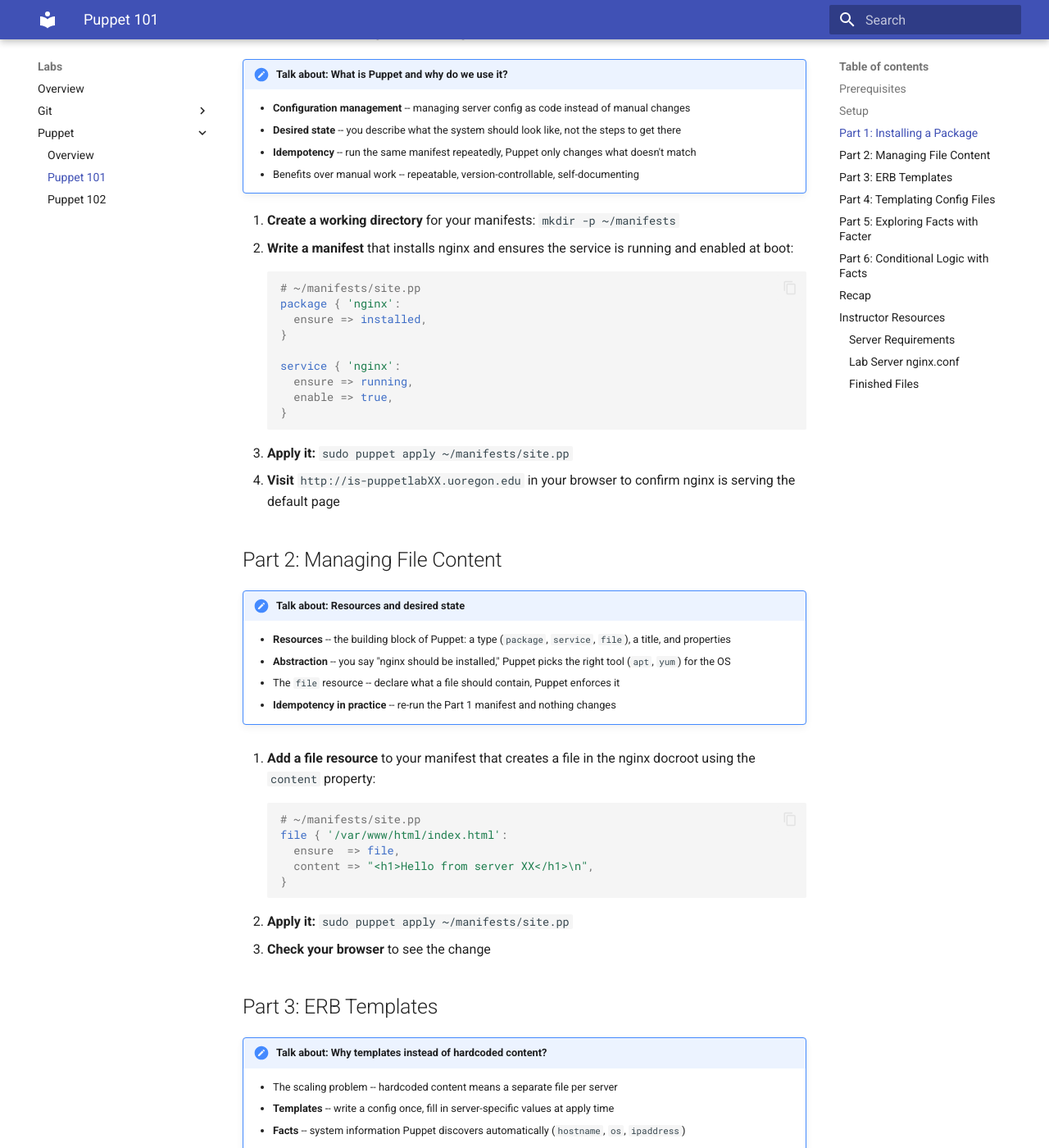
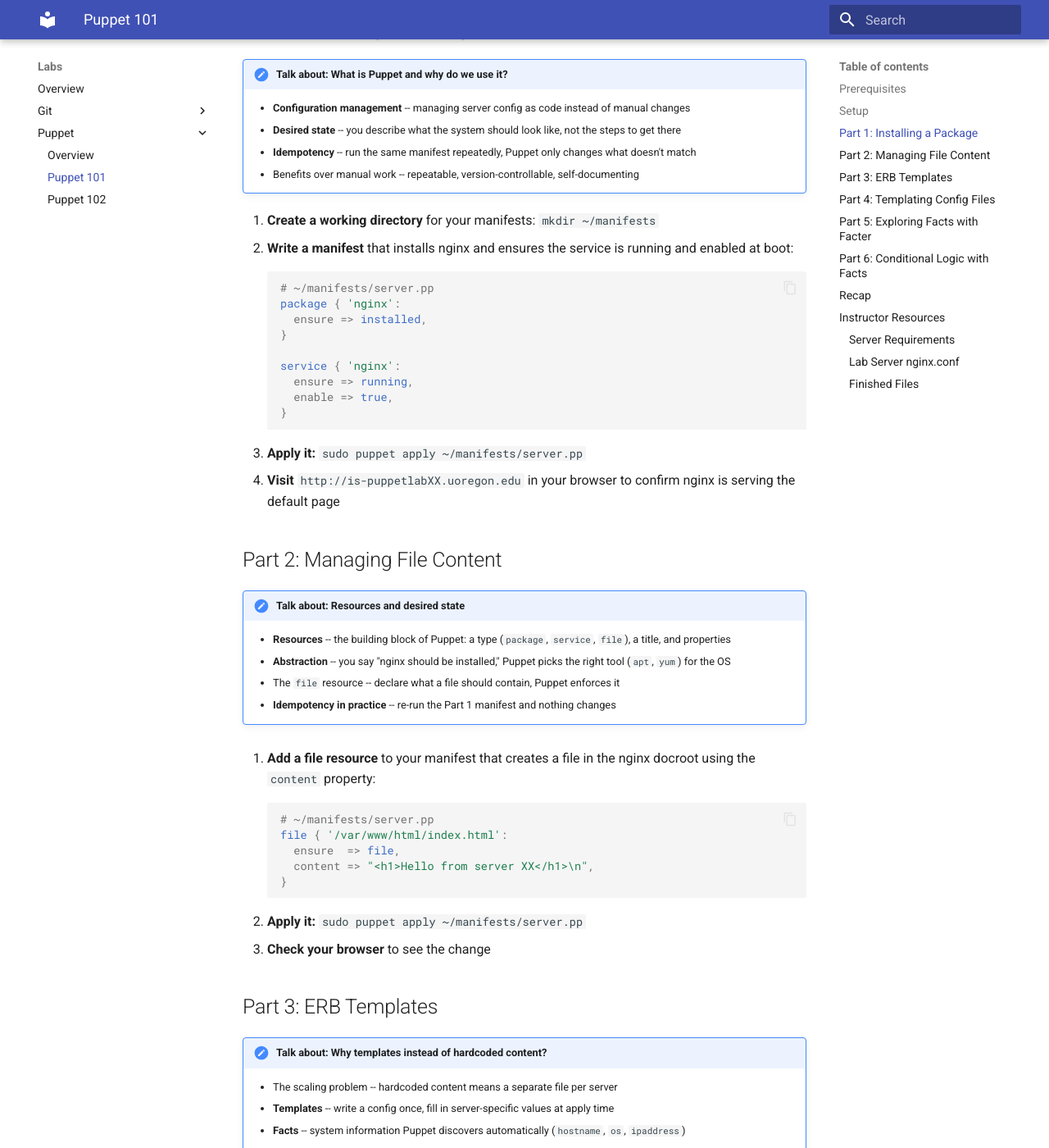
Before and after one commit to lcrownover/platform-docs, an MkDocs documentation site: the page built from docs/lab-guides/puppet-101.md, in a window 1280 px wide and 1400 px high, scrolled down 777 px. Shown: the whole window at 82% size. Built offline with MkDocs 1.6.1 and Material for MkDocs 9.7.7, drawn with Linux system fonts in a browser that asks for light colours; some of the changed text lies outside the part shown.

Commit message:
why puppet

````diff
--- a/docs/lab-guides/puppet-101.md
+++ b/docs/lab-guides/puppet-101.md
@@ -26,11 +26,11 @@
     - **Idempotency** -- run the same manifest repeatedly, Puppet only changes what doesn't match
     - Benefits over manual work -- repeatable, version-controllable, self-documenting
 
-1. **Create a working directory** for your manifests: `mkdir -p ~/manifests`
+1. **Create a working directory** for your manifests: `mkdir ~/manifests`
 2. **Write a manifest** that installs nginx and ensures the service is running and enabled at boot:
 
     ```puppet
-    # ~/manifests/site.pp
+    # ~/manifests/server.pp
     package { 'nginx':
       ensure => installed,
     }
@@ -41,7 +41,7 @@
     }
     ```
 
-3. **Apply it:** `sudo puppet apply ~/manifests/site.pp`
+3. **Apply it:** `sudo puppet apply ~/manifests/server.pp`
 4. **Visit** `http://is-puppetlabXX.uoregon.edu` in your browser to confirm nginx is serving the default page
 
 ## Part 2: Managing File Content
@@ -55,14 +55,14 @@
 1. **Add a file resource** to your manifest that creates a file in the nginx docroot using the `content` property:
 
     ```puppet
-    # ~/manifests/site.pp
+    # ~/manifests/server.pp
     file { '/var/www/html/index.html':
       ensure  => file,
       content => "<h1>Hello from server XX</h1>\n",
     }
     ```
 
-3. **Apply it:** `sudo puppet apply ~/manifests/site.pp`
+3. **Apply it:** `sudo puppet apply ~/manifests/server.pp`
 4. **Check your browser** to see the change
 
 ## Part 3: ERB Templates
@@ -85,7 +85,7 @@
 3. **Update your manifest** to use the template instead of `content`:
 
     ```puppet
-    # ~/manifests/site.pp
+    # ~/manifests/server.pp
     file { '/var/www/html/index.html':
       ensure  => file,
       content => template('templates/index.html.erb'),
@@ -119,7 +119,7 @@
 3. **Update your manifest** to define the variable and manage the nginx config with a service restart on change:
 
     ```puppet
-    # ~/manifests/site.pp
+    # ~/manifests/server.pp
     $nginx_worker_connections = 512
 
     file { '/var/www/html/index.html':
@@ -141,7 +141,7 @@
     }
     ```
 
-4. **Apply and verify:** `sudo puppet apply ~/manifests/site.pp`
+4. **Apply and verify:** `sudo puppet apply ~/manifests/server.pp`
 5. **Check the rendered config:** `cat /etc/nginx/nginx.conf` and confirm `nginx_worker_connections` is set to `512`
 6. **Change the variable** in your manifest to a different value (e.g., `2048`), re-apply, and confirm the config updated and the service restarted
 
@@ -175,7 +175,7 @@
     </ul>
     ```
 
-4. **Apply and check your browser:** `sudo puppet apply ~/manifests/site.pp`
+4. **Apply and check your browser:** `sudo puppet apply ~/manifests/server.pp`
 5. **Compare with your neighbor** -- everyone's page should show different values (or the same, depending on the lab VMs)
 
 ## Part 6: Conditional Logic with Facts
@@ -198,7 +198,7 @@
 2. **Apply and check the result:**
 
     ```bash
-    sudo puppet apply ~/manifests/site.pp
+    sudo puppet apply ~/manifests/server.pp
     grep worker_connections /etc/nginx/nginx.conf
     ```
 
@@ -273,7 +273,7 @@
 
 These are the completed files participants should have at the end of each part (useful for catching people up or verifying work).
 
-**After Part 1** -- `~/manifests/site.pp`:
+**After Part 1** -- `~/manifests/server.pp`:
 
 ```puppet
 package { 'nginx':
@@ -286,7 +286,7 @@
 }
 ```
 
-**After Part 2** -- `~/manifests/site.pp`:
+**After Part 2** -- `~/manifests/server.pp`:
 
 ```puppet
 package { 'nginx':
@@ -304,7 +304,7 @@
 }
 ```
 
-**After Part 3** -- `~/manifests/site.pp`:
+**After Part 3** -- `~/manifests/server.pp`:
 
 ```puppet
 package { 'nginx':
@@ -329,7 +329,7 @@
 <p>Managed by Puppet</p>
 ```
 
-**After Part 4** -- `~/manifests/site.pp`:
+**After Part 4** -- `~/manifests/server.pp`:
 
 ```puppet
 $nginx_worker_connections = 512
@@ -403,7 +403,7 @@
 </ul>
 ```
 
-**After Part 6** -- `~/manifests/site.pp`:
+**After Part 6** -- `~/manifests/server.pp`:
 
 ```puppet
 if $facts['processors']['count'] > 2 {
--- a/mkdocs.yml
+++ b/mkdocs.yml
@@ -39,6 +39,7 @@
           - CI/CD Pipelines: learn/git/08-ci-cd-pipelines.md
       - Puppet:
           - Overview: learn/puppet/00-index.md
+          - Why Puppet?: learn/puppet/00-why-puppet.md
           - Prerequisites: learn/puppet/00-prerequisites.md
           - Puppet Fundamentals: learn/puppet/01-puppet-fundamentals.md
           - Writing Manifests: learn/puppet/02-writing-manifests.md
````
Also changed, not shown: other parts of docs/lab-guides/puppet-101.md (+1 -1 lines), docs/learn/puppet/00-why-puppet.md (added, +188 -0 lines).
